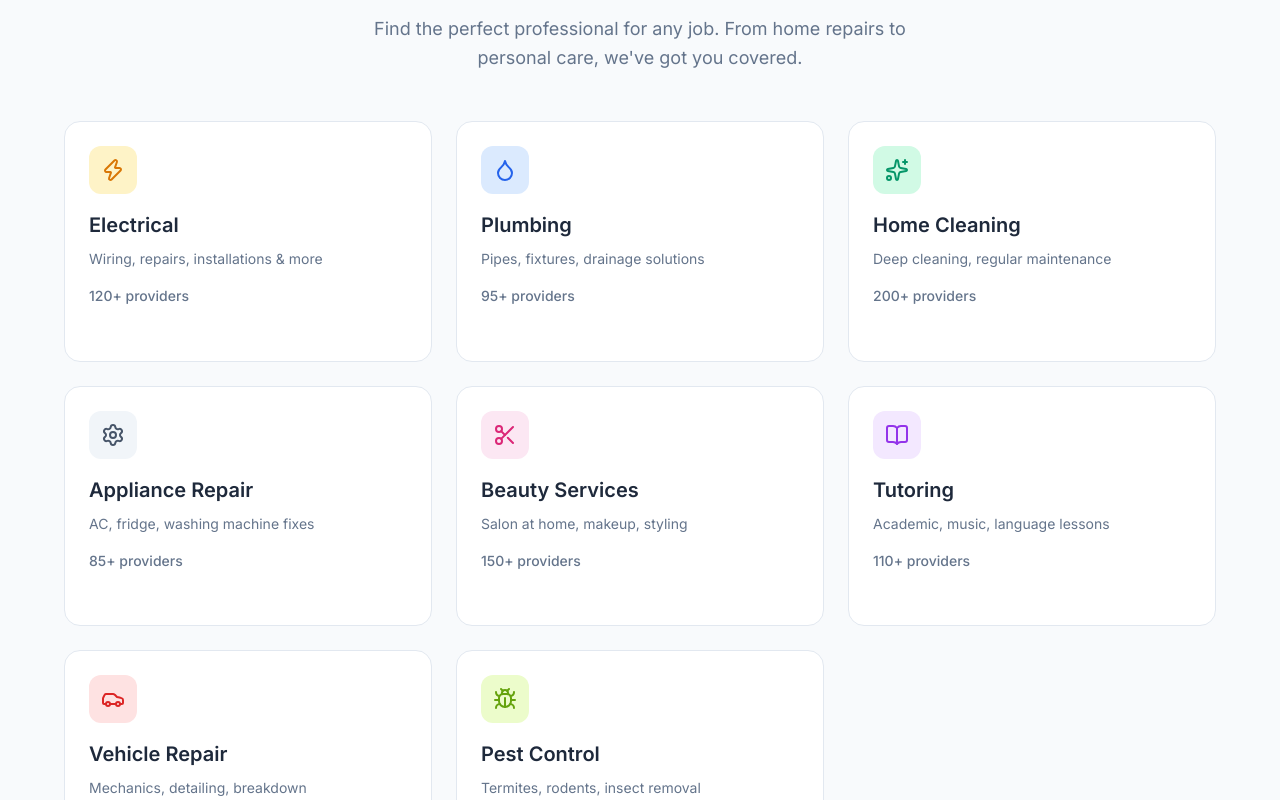
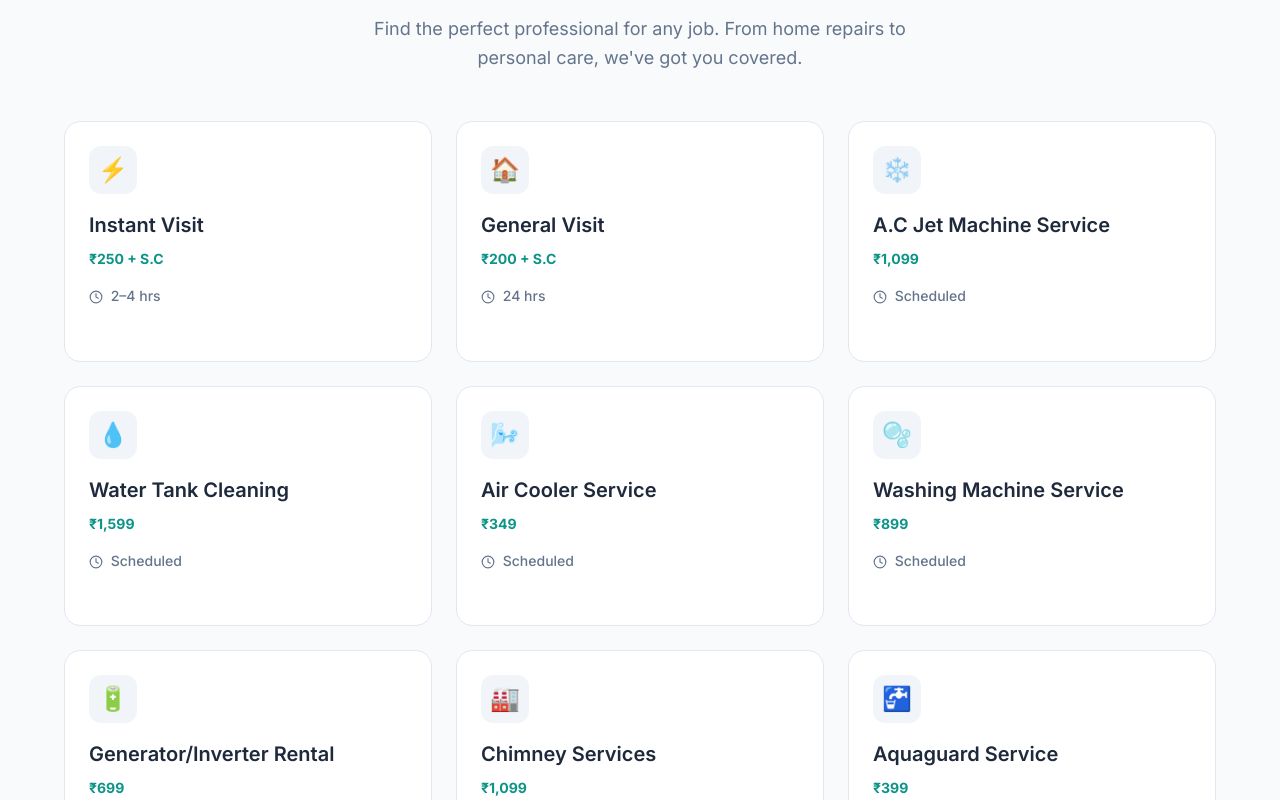
Before and after one commit to Nikhilesh593/Service_pro, a React app in the folder frontend/: page / in a window 1280 px wide. Shown: the part 940-1740 px from the top of the page. Built offline with nearby package versions, Linux system fonts and the light colour scheme; no server answers; the HTML template or start-up script is replaced by a standard one.

Commit message:
fix: replace 8 general categories with 12 fastlane services in landing page

```diff
--- a/frontend/src/App.jsx
+++ b/frontend/src/App.jsx
@@ -25,12 +25,13 @@ function AppContent() {
     setUser(null);
   };
 
-  const isLandingPage = location.pathname === '/' && !user;
+  const isLandingPage = location.pathname === '/';
   const isAuthPage = location.pathname === '/login' || location.pathname === '/register';
+  const isDashboard = location.pathname.includes('-dashboard');
 
   return (
     <div className="app-container">
-      {user && !isAuthPage && <Navbar user={user} onLogout={handleLogout} />}
+      {user && isDashboard && <Navbar user={user} onLogout={handleLogout} />}
       <main style={
         isAuthPage
           ? { flex: 1, width: '100%', padding: 0, maxWidth: 'none', margin: 0 }
@@ -47,7 +48,7 @@ function AppContent() {
           <Route path="/organization-dashboard" element={user?.role === 'organization' || user?.role === 'technician' ? <TechnicianDashboard user={user} /> : <Navigate to="/login" />} />
           <Route path="/admin-dashboard" element={user?.role === 'admin' ? <AdminDashboard user={user} /> : <Navigate to="/login" />} />
 
-          <Route path="/" element={user ? <Navigate to={`/${user.role}-dashboard`} /> : <LandingPage user={user} />} />
+          <Route path="/" element={<LandingPage user={user} onLogout={handleLogout} />} />
         </Routes>
       </main>
     </div>
--- a/frontend/src/pages/LandingPage.css
+++ b/frontend/src/pages/LandingPage.css
@@ -703,3 +703,24 @@
   opacity: 0; transform: translateY(4px); transition: opacity 0.2s, transform 0.2s;
 }
 .lp-clickable:hover .lp-book-hint { opacity: 1; transform: translateY(0); }
+
+/* ── Logged-in user navbar items ──────────────────────────────── */
+.lp-user-greeting {
+  font-size: 0.875rem; font-weight: 600; color: #374151;
+  display: flex; align-items: center; gap: 4px;
+}
+.lp-dashboard-btn {
+  font-size: 0.875rem; font-weight: 600; color: #0d9488;
+  padding: 8px 16px; border-radius: 8px;
+  border: 1.5px solid #0d9488; transition: all 0.2s;
+  display: inline-flex; align-items: center;
+}
+.lp-dashboard-btn:hover { background: #f0fdfa; }
+.lp-book-now-btn { padding: 8px 18px !important; font-size: 0.875rem !important; }
+.lp-logout-btn {
+  background: transparent; border: 1.5px solid #e5e7eb;
+  border-radius: 8px; padding: 8px 14px;
+  font-size: 0.875rem; font-weight: 600; color: #6b7280;
+  cursor: pointer; transition: all 0.2s;
+}
+.lp-logout-btn:hover { border-color: #ef4444; color: #ef4444; background: #fff5f5; }
--- a/frontend/src/pages/LandingPage.jsx
+++ b/frontend/src/pages/LandingPage.jsx
@@ -1,5 +1,6 @@
 import React, { useState } from 'react';
 import { Link, useNavigate } from 'react-router-dom';
+import { FASTLANE_SERVICES } from '../components/BookingWizard';
 import {
   Wrench,
   Search,
@@ -26,14 +27,17 @@ import BookingWizard from '../components/BookingWizard';
 import '../components/BookingWizard.css';
 import './LandingPage.css';
 
-const LandingPage = ({ user }) => {
+const LandingPage = ({ user, onLogout }) => {
   const navigate = useNavigate();
   const [wizardOpen, setWizardOpen] = useState(false);
 
-  const openBooking = () => {
+  const [selectedService, setSelectedService] = useState(null);
+
+  const openBooking = (service = null) => {
     if (!user) {
       navigate('/login');
     } else {
+      setSelectedService(service);
       setWizardOpen(true);
     }
   };
@@ -55,8 +59,19 @@ const LandingPage = ({ user }) => {
           <a href="#reviews">Reviews</a>
         </div>
         <div className="nav-actions">
-          <Link to="/login" className="login-btn">Log In</Link>
-          <button className="btn-orange" onClick={() => navigate('/register')}>Get Started</button>
+          {user ? (
+            <>
+              <span className="lp-user-greeting">👋 {user.name}</span>
+              <Link to={`/${user.role}-dashboard`} className="lp-dashboard-btn">My Dashboard</Link>
+              <button className="btn-orange lp-book-now-btn" onClick={openBooking}>Book a Service</button>
+              <button className="lp-logout-btn" onClick={onLogout}>Logout</button>
+            </>
+          ) : (
+            <>
+              <Link to="/login" className="login-btn">Log In</Link>
+              <button className="btn-orange" onClick={() => navigate('/register')}>Get Started</button>
+            </>
+          )}
         </div>
       </nav>
 
@@ -86,7 +101,7 @@ const LandingPage = ({ user }) => {
               <MapPin size={20} />
               <input type="text" placeholder="Your location" />
             </div>
-            <button className="btn-orange" style={{ padding: '16px 32px' }}>Search</button>
+            <button className="btn-orange" style={{ padding: '16px 32px' }} onClick={openBooking}>Book Now</button>
           </div>
         </div>
 
@@ -126,23 +141,14 @@ const LandingPage = ({ user }) => {
         </p>
 
         <div className="categories-grid">
-          {[
-            { icon: <Zap size={24} />, title: "Electrical", desc: "Wiring, repairs, installations & more", count: "120+ providers", colorClass: "icon-yellow" },
-            { icon: <Droplet size={24} />, title: "Plumbing", desc: "Pipes, fixtures, drainage solutions", count: "95+ providers", colorClass: "icon-blue" },
-            { icon: <Sparkles size={24} />, title: "Home Cleaning", desc: "Deep cleaning, regular maintenance", count: "200+ providers", colorClass: "icon-green" },
-            { icon: <Settings size={24} />, title: "Appliance Repair", desc: "AC, fridge, washing machine fixes", count: "85+ providers", colorClass: "icon-gray" },
-            { icon: <Scissors size={24} />, title: "Beauty Services", desc: "Salon at home, makeup, styling", count: "150+ providers", colorClass: "icon-pink" },
-            { icon: <BookOpen size={24} />, title: "Tutoring", desc: "Academic, music, language lessons", count: "110+ providers", colorClass: "icon-purple" },
-            { icon: <Car size={24} />, title: "Vehicle Repair", desc: "Mechanics, detailing, breakdown", count: "75+ providers", colorClass: "icon-red" },
-            { icon: <Bug size={24} />, title: "Pest Control", desc: "Termites, rodents, insect removal", count: "60+ providers", colorClass: "icon-lime" }
-          ].map((cat, idx) => (
-            <div className="category-card lp-clickable" key={idx} onClick={openBooking}>
-              <div className={`category-icon ${cat.colorClass}`}>
-                {cat.icon}
+          {FASTLANE_SERVICES.map((svc) => (
+            <div className="category-card lp-clickable" key={svc.id} onClick={() => openBooking(svc)}>
+              <div className={`category-icon icon-gray`}>
+                <span style={{ fontSize: '1.5rem' }}>{svc.icon}</span>
               </div>
-              <h3>{cat.title}</h3>
-              <p>{cat.desc}</p>
-              <div className="category-stats">{cat.count}</div>
+              <h3>{svc.name}</h3>
+              <p style={{ color: 'var(--primary-teal)', fontWeight: 'bold' }}>{svc.price}</p>
+              <div className="category-stats"><Clock size={14} style={{ display: 'inline', verticalAlign: 'middle', marginRight: '4px' }}/> {svc.time}</div>
               <div className="lp-book-hint">Tap to Book →</div>
             </div>
           ))}
@@ -259,6 +265,7 @@ const LandingPage = ({ user }) => {
         onClose={() => setWizardOpen(false)}
         onSuccess={() => setWizardOpen(false)}
         user={user}
+        initialService={selectedService}
       />
     </div>
   );
```
